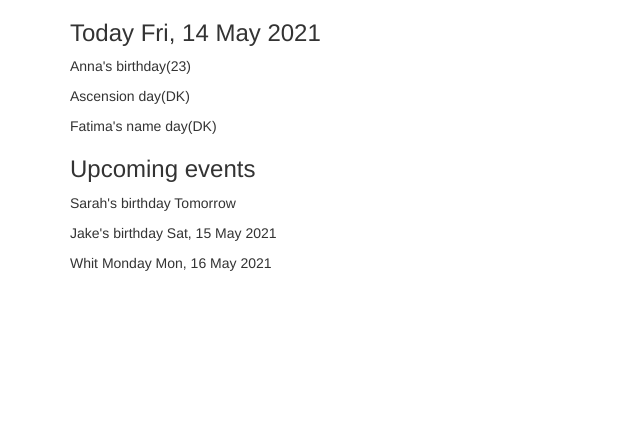
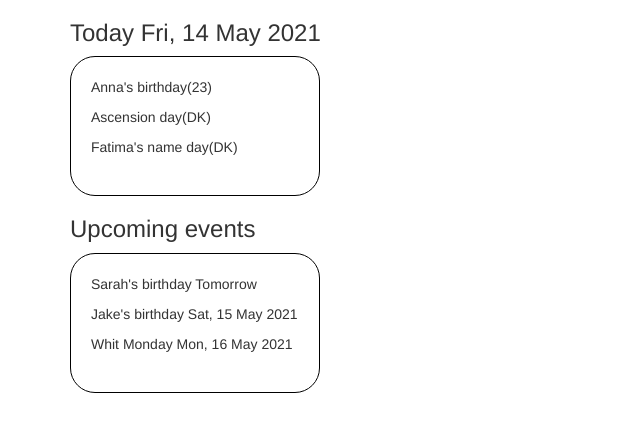
Before and after one commit to szage2/BirthdayReminder, a website: page bin/index.html in a window 1280 px wide. Shown: the whole page, without its empty margins (0-640 px from the left). Drawn offline with nearby package versions, Linux system fonts and the light colour scheme; files that its build step writes are made by us from their sources; the site is published under a folder, as on GitHub Pages, so addresses that start at the root find nothing.

Commit message:
Updates based on official reference

```diff
--- a/bin/index.html
+++ b/bin/index.html
@@ -4,7 +4,7 @@
   <title>Home</title>
   <meta charset="utf-8">
   <!-- Add external CSS file -->
-  <link rel="stylesheet" href="/index.css">
+  <link rel="stylesheet" href="style/index.css">
   <!-- Responsiveness - mobile-first -->
   <meta name="viewport" content="width=device-width, initial-scale=1">
   <!-- Bootstrap CDN -->
--- a/bin/index.js
+++ b/bin/index.js
@@ -18,4 +18,4 @@ http.createServer(function (req, res) {
 // Console will print the message
 console.log('Server running at http://127.0.0.1:8081/');
 
-app.use(express.static(__dirname + '/style'));
+app.use(express.static('public'));
```
Also changed, not shown: bin/public/style/index.css (renamed from bin/style/index.css).
